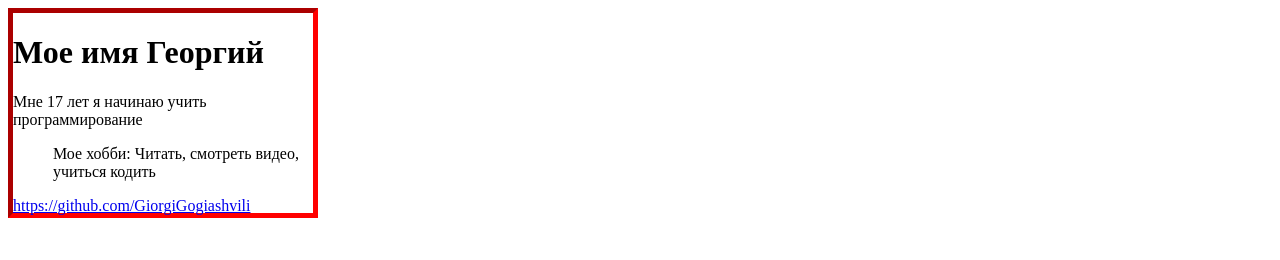
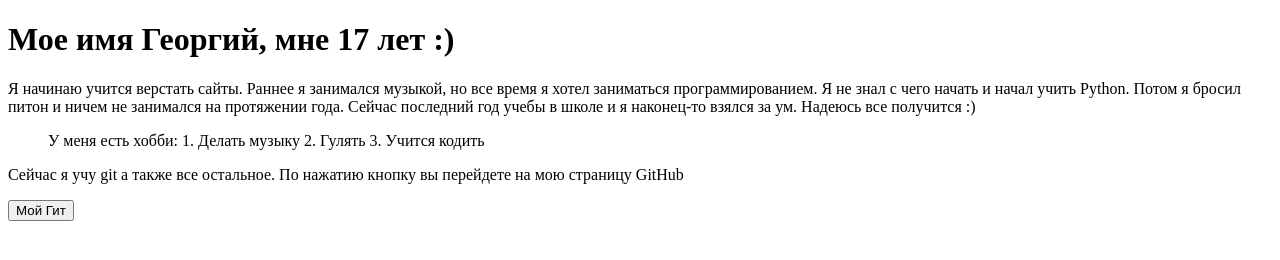
Before and after one commit to GiorgiGogiashvili/html_lesson, a plain HTML site: page index.html in a window 1280 px wide. Drawn offline with Linux system fonts and the light colour scheme.

Commit message:
Update index.html

```diff
--- a/index.html
+++ b/index.html
@@ -1,23 +1,27 @@
 <!DOCTYPE html>
 <html>
     <head>
-        <title> Это учеба... </title>
+        <meta charset="UTF-8">
+        <title>HTML урок</title>
     </head>
-    <style>
-        body {
-    display: block;
-    width: 300px;
-    height: 200px;
-    border: 5px inset red;
-}
-    </style>
     <body>
-        <h1>Мое имя Георгий</h1>
-    <p>Мне 17 лет я начинаю учить программирование</p>
-    <ul>Мое хобби:
-        Читать, смотреть видео, учиться кодить
-    </ul>
-    <a href="https://github.com/GiorgiGogiashvili">https://github.com/GiorgiGogiashvili</a>
+        <h1>Мое имя Георгий, мне 17 лет :)</h1>
+    <div>
+        <p>Я начинаю учится верстать сайты. Раннее я занимался музыкой, но все время я хотел заниматься программированием. Я не знал с чего начать и начал учить Python. Потом я бросил питон и ничем не занимался на протяжении года. Сейчас последний год учебы в школе и я наконец-то взялся за ум. Надеюсь все получится :)</p>
+        <ul> У меня есть хобби:
+            1. Делать музыку
+            2. Гулять
+            3. Учится кодить
+        </ul>
+        <p>Сейчас я учу git а также все остальное. По нажатию кнопку вы перейдете на мою страницу GitHub</p>
+        <a href="https://github.com/GiorgiGogiashvili">
+            <button type="button">Мой Гит </button>
+        </a>
+    </div>
+
+
+
+
     </body>
-    <div></div>
+
 </html>
```
